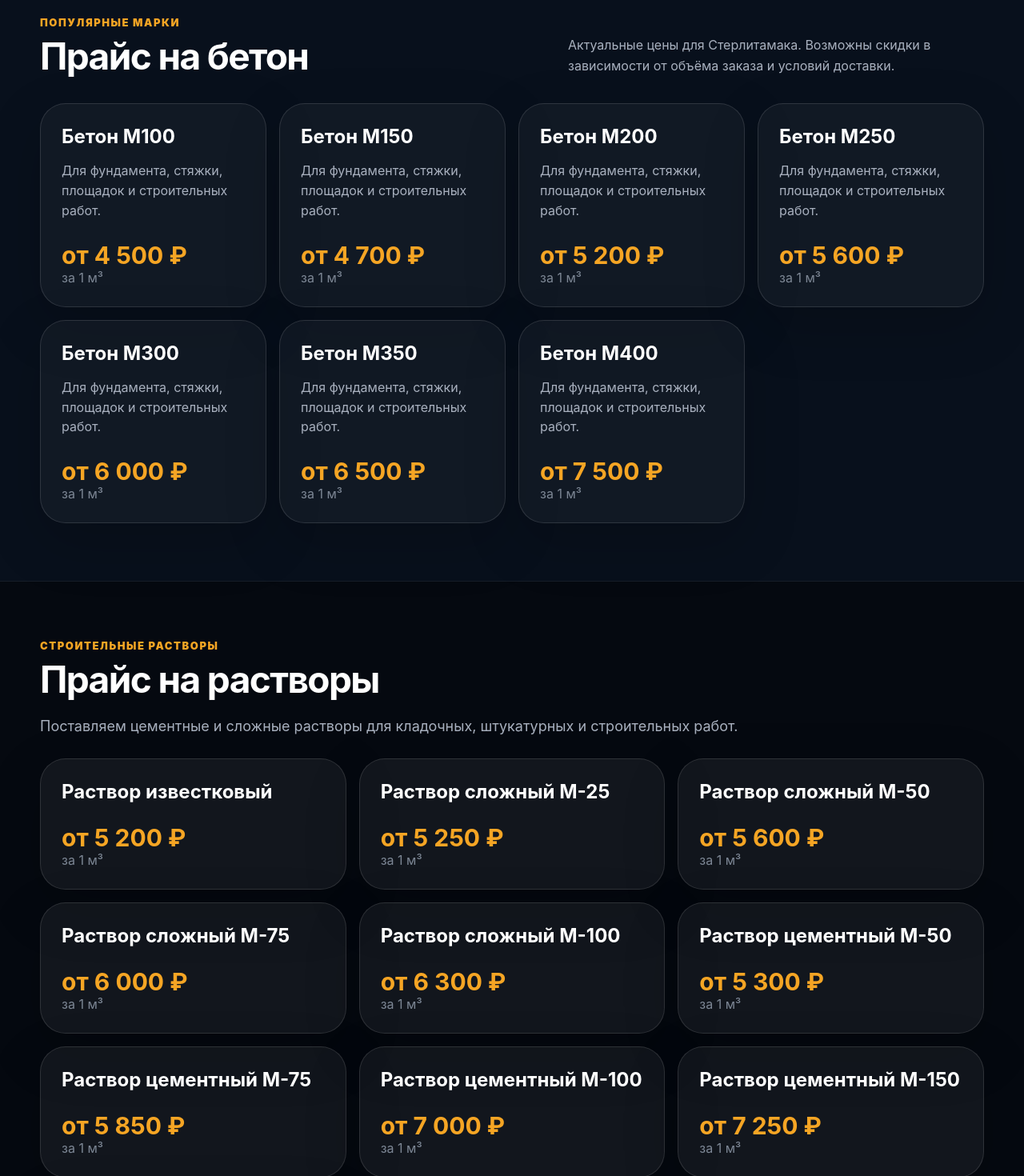
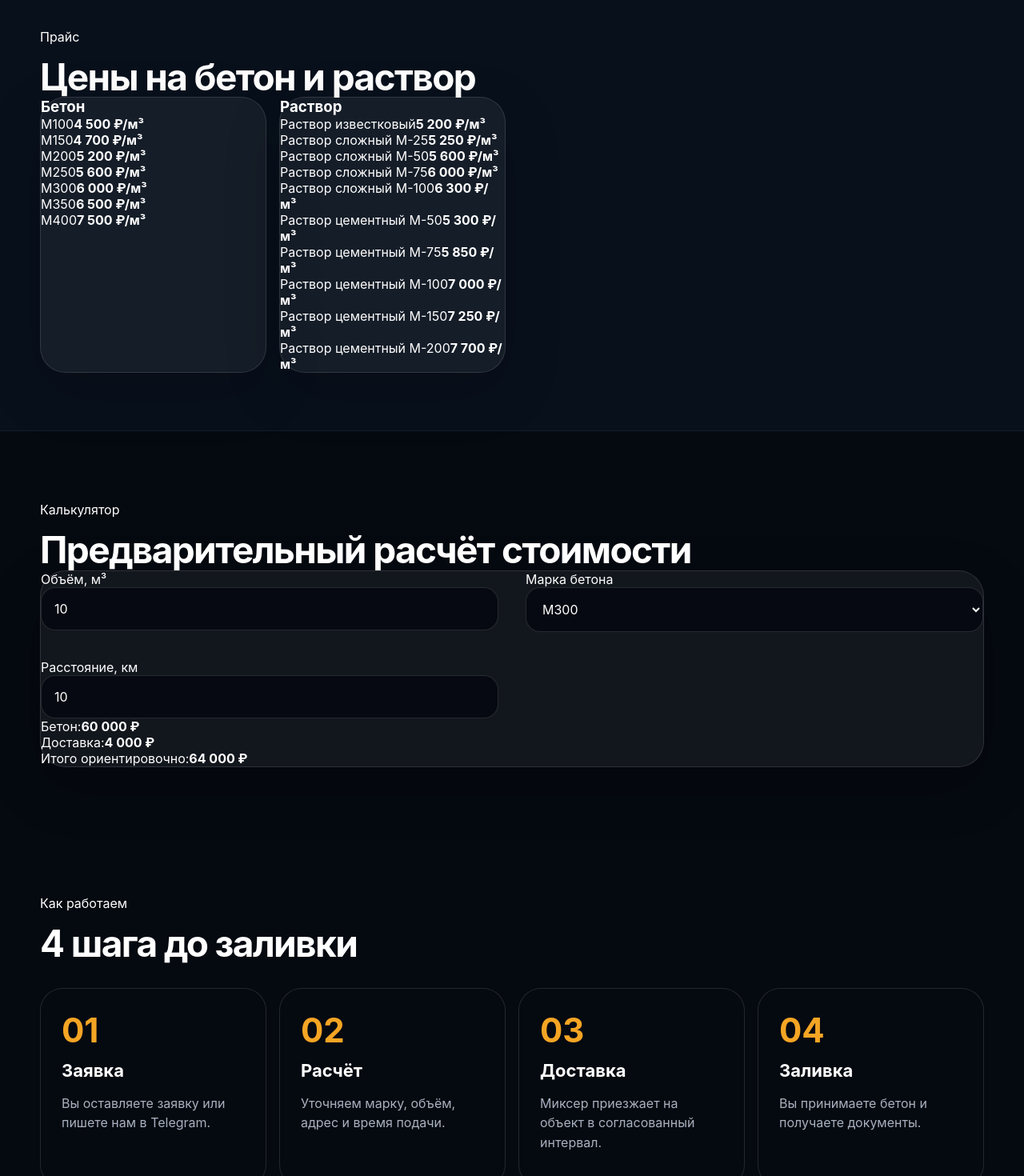
Before and after one commit to Artur645/betonservis-site, a React (Vite) app: page / in a window 1280 px wide. Shown: the part 1330-2800 px from the top of the page at 80% size. Built offline with nearby package versions, Linux system fonts and the light colour scheme.

Commit message:
Update main.jsx

```diff
--- a/src/main.jsx
+++ b/src/main.jsx
@@ -1,10 +1,8 @@
 import React, { useMemo, useState } from 'react';
 import { createRoot } from 'react-dom/client';
-import { motion } from 'framer-motion';
 import {
   Award,
   Calculator,
-  Camera,
   CheckCircle2,
   Clock,
   Factory,
@@ -20,13 +18,13 @@ import {
 import './styles.css';
 
 const prices = {
-  'М100': 4500,
-  'М150': 4700,
-  'М200': 5200,
-  'М250': 5600,
-  'М300': 6000,
-  'М350': 6500,
-  'М400': 7500,
+  M100: 4500,
+  M150: 4700,
+  M200: 5200,
+  M250: 5600,
+  M300: 6000,
+  M350: 6500,
+  M400: 7500,
 };
 
 const mortarPrices = [
@@ -40,24 +38,6 @@ const mortarPrices = [
   { name: 'Раствор цементный М-100', price: 7000 },
   { name: 'Раствор цементный М-150', price: 7250 },
   { name: 'Раствор цементный М-200', price: 7700 },
-];
-
-const fleetPhotos = [
-  {
-    title: 'Собственный бетонный узел',
-    text: 'Производство в Стерлитамаке, контроль качества смеси и отгрузка напрямую с завода.',
-    image: '/images/hero-collage.png',
-  },
-  {
-    title: 'Автобетоносмесители 6–8 м³',
-    text: 'Доставляем бетон и растворы на частные и коммерческие объекты точно ко времени.',
-    image: '/images/mixer-orange.jpg',
-  },
-  {
-    title: 'Опытные водители',
-    text: 'Аккуратная подача, знание объектов и помощь при организации заливки.',
-    image: '/images/mixer-blue-driver.jpg',
-  },
 ];
 
 const reviews = [
@@ -84,17 +64,6 @@ function getDeliveryPrice(distance) {
   return safeDistance <= 10 ? 4000 : 4000 + (safeDistance - 10) * 120;
 }
 
-function runSelfTests() {
-  console.assert(formatRub(5200).replace(/\s/g, '') === '5200', 'formatRub formats 5200');
-  console.assert(getDeliveryPrice(10) === 4000, 'delivery within 10 km costs 4000');
-  console.assert(getDeliveryPrice(15) === 4600, 'delivery after 10 km adds 120 per km');
-  console.assert(prices['М300'] * 10 === 60000, 'M300 calculation is correct');
-}
-
-if (typeof window !== 'undefined') {
-  runSelfTests();
-}
-
 function Button({ children, variant = 'primary', className = '', ...props }) {
   return (
     <button className={`btn btn-${variant} ${className}`} {...props}>
@@ -107,15 +76,19 @@ function Card({ children, className = '' }) {
   return <div className={`card ${className}`}>{children}</div>;
 }
 
-function ConcreteLanding() {
+function App() {
   const [volume, setVolume] = useState(10);
-  const [grade, setGrade] = useState('М300');
+  const [grade, setGrade] = useState('M300');
   const [distance, setDistance] = useState(10);
   const [form, setForm] = useState({
     name: '',
     phone: '',
     address: '',
   });
+
+  const estimated = useMemo(() => volume * prices[grade], [volume, grade]);
+  const deliveryPrice = useMemo(() => getDeliveryPrice(distance), [distance]);
+  const totalWithDelivery = estimated + deliveryPrice;
 
   const sendTelegram = async () => {
     try {
@@ -131,18 +104,15 @@ const sendTelegram = async () => {
       });
 
       if (!response.ok) {
-      throw new Error('Ошибка отправки');
+        throw new Error('Send error');
       }
 
-    alert('ТЕСТ НОВОЙ ВЕРСИИ');
+      alert('Заявка отправлена!');
+      setForm({ name: '', phone: '', address: '' });
     } catch (error) {
       alert('Ошибка отправки заявки');
     }
   };
-
-  const estimated = useMemo(() => volume * prices[grade], [volume, grade]);
-  const deliveryPrice = useMemo(() => getDeliveryPrice(distance), [distance]);
-  const totalWithDelivery = estimated + deliveryPrice;
 
   return (
     <div className="site">
@@ -155,49 +125,88 @@ const sendTelegram = async () => {
               <p className="brand-subtitle">Стерлитамак и Республика Башкортостан</p>
             </div>
           </div>
+
           <nav className="nav">
             <a href="#prices">Цены</a>
             <a href="#fleet">Автопарк</a>
-            <a href="#calculator">Расчёт</a>
+            <a href="#calc">Расчёт</a>
             <a href="#delivery">Доставка</a>
             <a href="#contacts">Контакты</a>
           </nav>
-          <a className="call-link" href="tel:+73473214585"><Phone size={16} /> 8 (3473) 21-45-85</a>
+
+          <a className="call-link" href="tel:+73473214585">
+            <Phone size={18} />
+            8 (3473) 21-45-85
+          </a>
         </div>
       </header>
 
       <main>
         <section className="hero">
+          <div className="hero-bg" />
           <div className="container hero-grid">
-            <motion.div initial={{ opacity: 0, y: 24 }} animate={{ opacity: 1, y: 0 }} transition={{ duration: 0.6 }}>
-              <div className="badge"><Truck size={16} /> Собственное производство бетона</div>
+            <div>
+              <div className="badge">
+                <Truck size={16} />
+                Собственное производство бетона
+              </div>
+
               <h1>Бетон и раствор с доставкой в Стерлитамаке</h1>
-              <p className="hero-text">Производство и доставка бетона по Стерлитамаку и Республике Башкортостан. Работаем с частными клиентами, застройщиками и юридическими лицами.</p>
+
+              <p className="hero-text">
+                Производство и доставка бетона по Стерлитамаку и Республике Башкортостан.
+                Работаем с частными клиентами, застройщиками и юридическими лицами.
+              </p>
+
               <div className="hero-actions">
-                <Button>Получить расчёт цены</Button>
-                <Button variant="outline"><Send size={18} /> Написать в Telegram</Button>
+                <Button onClick={() => document.getElementById('form')?.scrollIntoView({ behavior: 'smooth' })}>
+                  Получить расчёт цены
+                </Button>
+                <Button variant="outline" onClick={() => window.open('https://t.me/Zartur25', '_blank')}>
+                  <Send size={18} />
+                  Написать в Telegram
+                </Button>
               </div>
+
               <div className="stats">
                 <div><strong>20+</strong><span>позиций в прайсе</span></div>
                 <div><strong>24/7</strong><span>приём заявок</span></div>
                 <div><strong>от 1 м³</strong><span>любой объём</span></div>
               </div>
-            </motion.div>
+            </div>
 
-            <motion.div initial={{ opacity: 0, scale: 0.96 }} animate={{ opacity: 1, scale: 1 }} transition={{ duration: 0.6, delay: 0.15 }}>
-              <Card className="form-card">
+            <Card className="form-card" id="form">
               <h2>Заявка на расчёт</h2>
               <p>Оставьте телефон — менеджер уточнит адрес, объём и марку бетона.</p>
+
               <div className="form-stack">
-                  <input placeholder="Ваше имя" value={form.name} onChange={(e) => setForm({ ...form, name: e.target.value })} />
-                  <input placeholder="Телефон или Telegram" value={form.phone} onChange={(e) => setForm({ ...form, phone: e.target.value })} />
-                  <select value={grade} onChange={(e) => setGrade(e.target.value)}>{Object.keys(prices).map((g) => <option key={g}>{g}</option>)}</select>
-                  <textarea placeholder="Адрес объекта и примерный объём" value={form.address} onChange={(e) => setForm({ ...form, address: e.target.value })} />
-                  <Button onClick={sendTelegram}><Send size={18} /> Отправить заявку в Telegram</Button>
+                <input
+                  placeholder="Ваше имя"
+                  value={form.name}
+                  onChange={(e) => setForm({ ...form, name: e.target.value })}
+                />
+                <input
+                  placeholder="Телефон или Telegram"
+                  value={form.phone}
+                  onChange={(e) => setForm({ ...form, phone: e.target.value })}
+                />
+                <select value={grade} onChange={(e) => setGrade(e.target.value)}>
+                  {Object.keys(prices).map((item) => (
+                    <option key={item}>{item}</option>
+                  ))}
+                </select>
+                <textarea
+                  placeholder="Адрес объекта и примерный объём"
+                  value={form.address}
+                  onChange={(e) => setForm({ ...form, address: e.target.value })}
+                />
+                <Button onClick={sendTelegram}>
+                  <Send size={18} />
+                  Отправить заявку в Telegram
+                </Button>
                 <small>Нажимая кнопку, вы соглашаетесь на обработку персональных данных.</small>
               </div>
             </Card>
-            </motion.div>
           </div>
         </section>
 
@@ -220,169 +229,158 @@ const sendTelegram = async () => {
 
         <section id="prices" className="section section-dark">
           <div className="container">
-            <div className="section-head">
-              <div>
-                <p className="eyebrow">Популярные марки</p>
-                <h2>Прайс на бетон</h2>
+            <div className="section-title">
+              <p>Прайс</p>
+              <h2>Цены на бетон и раствор</h2>
             </div>
-              <p>Актуальные цены для Стерлитамака. Возможны скидки в зависимости от объёма заказа и условий доставки.</p>
+
+            <div className="price-grid">
+              <Card>
+                <h3>Бетон</h3>
+                {Object.entries(prices).map(([mark, price]) => (
+                  <div className="price-row" key={mark}>
+                    <span>{mark}</span>
+                    <strong>{formatRub(price)} ₽/м³</strong>
                   </div>
-            <div className="price-grid">
-              {Object.entries(prices).map(([g, p]) => (
-                <Card key={g} className="price-card">
-                  <h3>Бетон {g}</h3>
-                  <p>Для фундамента, стяжки, площадок и строительных работ.</p>
-                  <strong>от {formatRub(p)} ₽</strong>
-                  <span>за 1 м³</span>
+                ))}
               </Card>
+
+              <Card>
+                <h3>Раствор</h3>
+                {mortarPrices.map((item) => (
+                  <div className="price-row" key={item.name}>
+                    <span>{item.name}</span>
+                    <strong>{formatRub(item.price)} ₽/м³</strong>
+                  </div>
                 ))}
+              </Card>
             </div>
           </div>
         </section>
 
-        <section className="container section">
-          <p className="eyebrow">Строительные растворы</p>
-          <h2>Прайс на растворы</h2>
-          <p className="section-note">Поставляем цементные и сложные растворы для кладочных, штукатурных и строительных работ.</p>
-          <div className="mortar-grid">
-            {mortarPrices.map((item) => (
-              <Card key={item.name} className="price-card soft">
-                <h3>{item.name}</h3>
-                <strong>от {formatRub(item.price)} ₽</strong>
-                <span>за 1 м³</span>
-              </Card>
+        <section id="calc" className="container section">
+          <div className="section-title">
+            <p>Калькулятор</p>
+            <h2>Предварительный расчёт стоимости</h2>
+          </div>
+
+          <Card className="calculator-card">
+            <div className="calc-grid">
+              <label>
+                Объём, м³
+                <input type="number" value={volume} onChange={(e) => setVolume(Number(e.target.value))} />
+              </label>
+
+              <label>
+                Марка бетона
+                <select value={grade} onChange={(e) => setGrade(e.target.value)}>
+                  {Object.keys(prices).map((item) => (
+                    <option key={item}>{item}</option>
                   ))}
+                </select>
+              </label>
+
+              <label>
+                Расстояние, км
+                <input type="number" value={distance} onChange={(e) => setDistance(Number(e.target.value))} />
+              </label>
             </div>
-        </section>
 
-        <section id="calculator" className="container section calc-grid">
+            <div className="calc-result">
               <div>
-            <div className="badge"><Calculator size={16} /> Быстрый расчёт</div>
-            <h2>Посчитайте примерную стоимость бетона</h2>
-            <p className="section-note">Введите объём и выберите марку. После заявки менеджер проверит расчёт, доставку и подскажет оптимальное решение.</p>
-            <div className="check-list">
-              {['Подскажем, какая марка нужна под ваш объект', 'Рассчитаем доставку и график подачи миксера', 'При необходимости организуем дополнительные услуги'].map((item) => (
-                <p key={item}><CheckCircle2 size={20} /> {item}</p>
-              ))}
+                <span>Бетон:</span>
+                <strong>{formatRub(estimated)} ₽</strong>
               </div>
+              <div>
+                <span>Доставка:</span>
+                <strong>{formatRub(deliveryPrice)} ₽</strong>
               </div>
-          <Card className="form-card">
-            <label>Марка бетона</label>
-            <select value={grade} onChange={(e) => setGrade(e.target.value)}>{Object.keys(prices).map((g) => <option key={g}>{g}</option>)}</select>
-            <label>Объём, м³</label>
-            <input type="number" value={volume} min="1" onChange={(e) => setVolume(Number(e.target.value))} />
-            <div className="result-box">
-              <p>Примерная стоимость</p>
-              <strong>{formatRub(estimated)} ₽</strong>
-              <span>Без учёта доставки и дополнительных услуг.</span>
+              <div>
+                <span>Итого ориентировочно:</span>
+                <strong>{formatRub(totalWithDelivery)} ₽</strong>
               </div>
-            <Button variant="light">Зафиксировать расчёт</Button>
-          </Card>
-        </section>
-
-        <section id="fleet" className="section section-dark">
-          <div className="container">
-            <div className="section-head">
-              <div>
-                <p className="eyebrow">Реальные фото</p>
-                <h2>Наш автопарк и производство</h2>
-              </div>
-              <p>Используем реальные фото завода и миксеров. Для сайта они оформлены в более чистом, премиальном стиле.</p>
-            </div>
-            <div className="fleet-grid">
-              {fleetPhotos.map((item, index) => (
-                <motion.div key={item.title} initial={{ opacity: 0, y: 30 }} whileInView={{ opacity: 1, y: 0 }} viewport={{ once: true }} transition={{ duration: 0.55, delay: index * 0.12 }} className="fleet-card">
-                  <div className="fleet-img"><img src={item.image} alt={item.title} /><span><Camera size={16} /> Фото объекта</span></div>
-                  <div className="fleet-body"><h3>{item.title}</h3><p>{item.text}</p></div>
-                </motion.div>
-              ))}
-            </div>
-          </div>
-        </section>
-
-        <section className="container section calc-grid">
-          <Card className="form-card">
-            <div className="badge"><Navigation size={16} /> Калькулятор доставки</div>
-            <h2>Рассчитайте доставку</h2>
-            <p>Укажите примерное расстояние от завода до объекта. Точный расчёт менеджер подтвердит после заявки.</p>
-            <label>Расстояние до объекта, км</label>
-            <input type="number" value={distance} min="1" onChange={(e) => setDistance(Number(e.target.value))} />
-            <div className="delivery-results">
-              <div><span>Доставка</span><strong>{formatRub(deliveryPrice)} ₽</strong></div>
-              <div className="gold"><span>Бетон + доставка</span><strong>{formatRub(totalWithDelivery)} ₽</strong></div>
-            </div>
-          </Card>
-          <Card className="form-card telegram-card">
-            <div className="badge"><Send size={16} /> Заявка в Telegram</div>
-            <h2>Получите расчёт в Telegram</h2>
-            <p>Оставьте данные — менеджер получит заявку и свяжется с вами для расчёта бетона, доставки и времени подачи.</p>
-            <div className="form-stack">
-              <input placeholder="Ваше имя" value={form.name} onChange={(e) => setForm({ ...form, name: e.target.value })} />
-              <input placeholder="Телефон или Telegram" value={form.phone} onChange={(e) => setForm({ ...form, phone: e.target.value })} />
-              <textarea placeholder="Что нужно: бетон, раствор, марка, объём, адрес" value={form.address} onChange={(e) => setForm({ ...form, address: e.target.value })} />
-              <Button onClick={sendTelegram}><Send size={18} /> Отправить заявку в Telegram</Button>
             </div>
           </Card>
         </section>
 
-        <section className="section section-dark">
-          <div className="container">
-            <div className="center-head"><p className="eyebrow">Отзывы</p><h2>Что говорят клиенты</h2></div>
-            <div className="reviews-grid">
-              {reviews.map((review, index) => (
-                <motion.div key={review.name} initial={{ opacity: 0, y: 24 }} whileInView={{ opacity: 1, y: 0 }} viewport={{ once: true }} transition={{ duration: 0.45, delay: index * 0.1 }}>
-                  <Card className="review-card">
-                    <div className="stars">{[1, 2, 3, 4, 5].map((s) => <Star key={s} size={18} fill="currentColor" />)}</div>
-                    <p>“{review.text}”</p>
-                    <strong>{review.name}</strong>
-                  </Card>
-                </motion.div>
-              ))}
+        <section id="delivery" className="container section">
+          <div className="section-title">
+            <p>Как работаем</p>
+            <h2>4 шага до заливки</h2>
           </div>
-          </div>
-        </section>
 
-        <section className="container section map-grid">
-          <div>
-            <div className="badge"><MapPin size={16} /> Яндекс.Карта</div>
-            <h2>Где мы находимся</h2>
-            <p className="section-note">Республика Башкортостан, г. Стерлитамак. Карта поможет быстро построить маршрут до производства или рассчитать доставку до объекта.</p>
-            <div className="map-note"><Award size={32} /> Здесь можно вставить iframe-код Яндекс.Карты из кабинета Яндекс.Бизнес или конструктора карт.</div>
-          </div>
-          <div className="map-placeholder"><MapPin size={54} /><strong>Карта Яндекс</strong><span>Место для интерактивной карты</span></div>
-        </section>
-
-        <section id="delivery" className="section section-dark">
-          <div className="container">
-            <h2>Как проходит заказ</h2>
           <div className="steps">
             {[
               ['01', 'Заявка', 'Вы оставляете заявку или пишете нам в Telegram.'],
               ['02', 'Расчёт', 'Уточняем марку, объём, адрес и время подачи.'],
               ['03', 'Доставка', 'Миксер приезжает на объект в согласованный интервал.'],
               ['04', 'Заливка', 'Вы принимаете бетон и получаете документы.'],
-              ].map(([num, title, text]) => <div key={num} className="step"><strong>{num}</strong><h3>{title}</h3><p>{text}</p></div>)}
+            ].map(([num, title, text]) => (
+              <div key={num} className="step">
+                <strong>{num}</strong>
+                <h3>{title}</h3>
+                <p>{text}</p>
               </div>
+            ))}
+          </div>
+        </section>
+
+        <section className="container section">
+          <div className="section-title">
+            <p>Отзывы</p>
+            <h2>Что говорят клиенты</h2>
+          </div>
+
+          <div className="reviews">
+            {reviews.map((review) => (
+              <Card key={review.name} className="review-card">
+                <Star size={22} />
+                <p>{review.text}</p>
+                <strong>{review.name}</strong>
+              </Card>
+            ))}
           </div>
         </section>
 
         <section className="container section">
           <div className="cta">
-            <div><h2>Нужен бетон в Стерлитамаке?</h2><p>Оставьте заявку — быстро рассчитаем стоимость, доставку и ближайшее время подачи миксера.</p></div>
-            <div className="hero-actions"><Button variant="dark"><Phone size={18} /> Позвонить</Button><Button variant="outline-dark"><MessageCircle size={18} /> Telegram</Button></div>
+            <div>
+              <h2>Нужен бетон в Стерлитамаке?</h2>
+              <p>Оставьте заявку — быстро рассчитаем стоимость, доставку и ближайшее время подачи миксера.</p>
+            </div>
+            <div className="hero-actions">
+              <Button onClick={() => document.getElementById('form')?.scrollIntoView({ behavior: 'smooth' })}>
+                <Calculator size={18} />
+                Рассчитать
+              </Button>
+              <Button variant="outline" onClick={() => window.open('tel:+73473214585')}>
+                <Phone size={18} />
+                Позвонить
+              </Button>
+            </div>
           </div>
         </section>
       </main>
 
       <footer id="contacts" className="footer">
         <div className="container footer-grid">
-          <div><p className="brand-title">Бетонсервис</p><p>Продажа бетона и раствора с доставкой на объект.</p></div>
-          <div><p>Телефон: 8 (3473) 21-45-85</p><p>Telegram: +7 (917) 419-48-25</p><p>Email: bsk04@mail.ru</p></div>
-          <div><p>Стерлитамак, Республика Башкортостан</p><p>Заявки принимаем ежедневно</p></div>
+          <div>
+            <p className="brand-title">Бетонсервис</p>
+            <p>Продажа бетона и раствора с доставкой на объект.</p>
+          </div>
+          <div>
+            <p>Телефон: 8 (3473) 21-45-85</p>
+            <p>Telegram: +7 (917) 419-48-25</p>
+            <p>Email: bsk04@mail.ru</p>
+          </div>
+          <div>
+            <p>Стерлитамак, Республика Башкортостан</p>
+            <p>Заявки принимаем ежедневно</p>
+          </div>
         </div>
       </footer>
     </div>
   );
 }
 
-createRoot(document.getElementById('root')).render(<ConcreteLanding />);
+createRoot(document.getElementById('root')).render(<App />);
```
Lines whose indentation alone changed are shown as unchanged.
